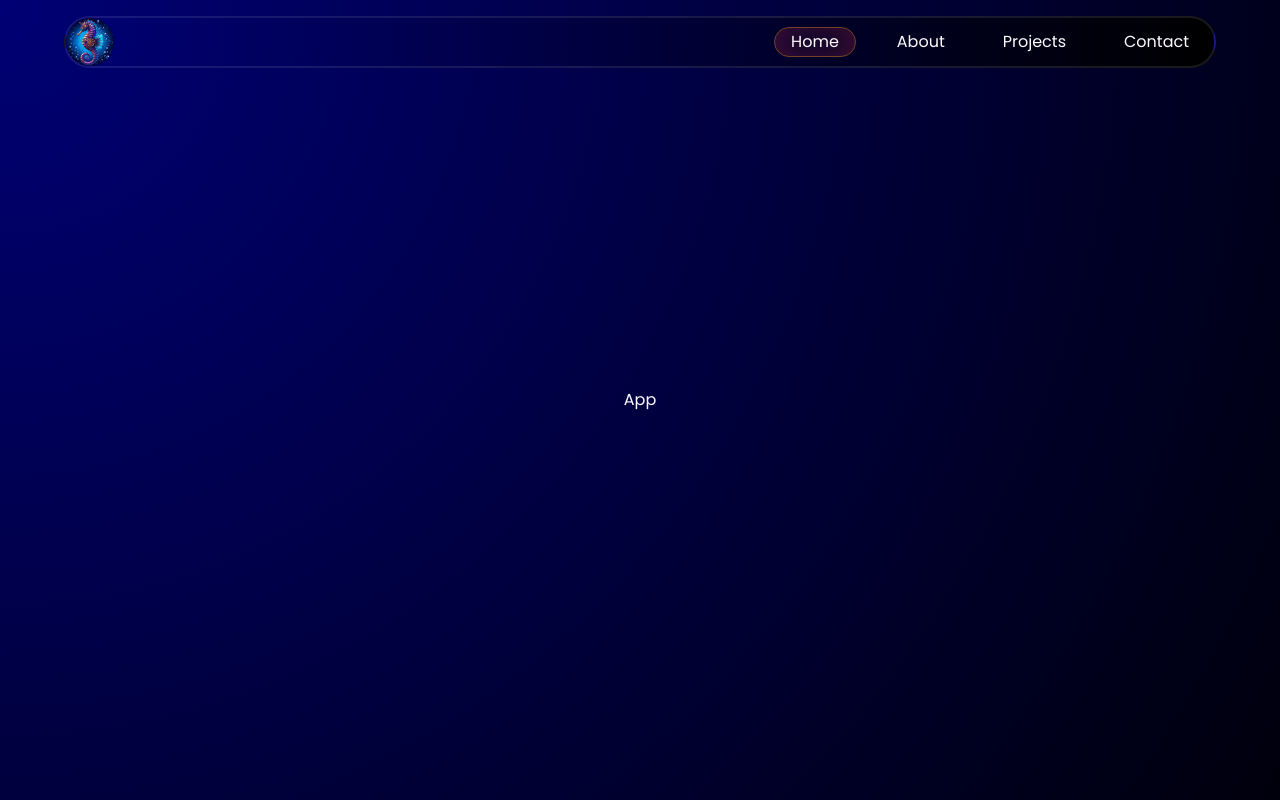
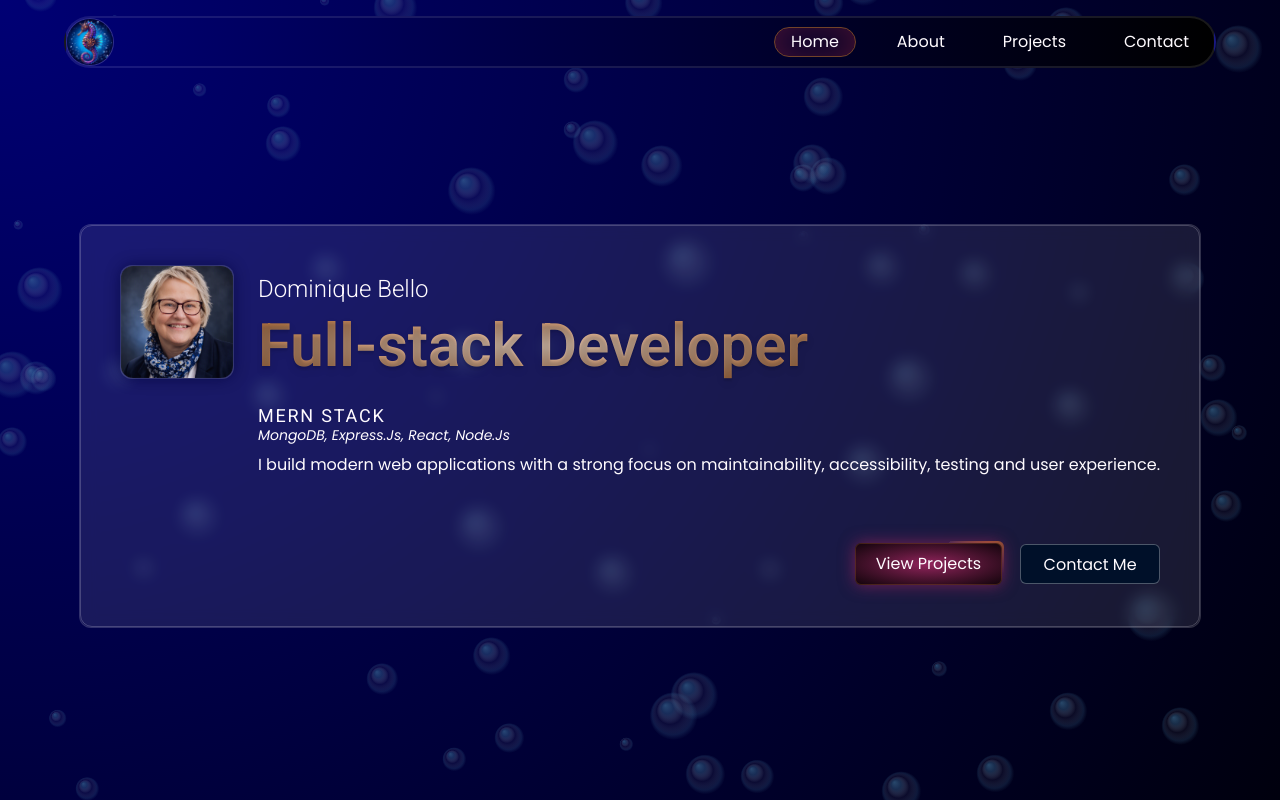
Before and after one commit to Catevika/catevika-portfolio-2027, a React (Vite) app: page / in a window 1280 px wide. Shown: the top 800 px of the page. Built offline with nearby package versions, Linux system fonts and the light colour scheme; grey boxes are pictures that could not be loaded.

Commit message:
Add Hero & Hero background + initialize About

```diff
--- a/src/App.tsx
+++ b/src/App.tsx
@@ -1,8 +1,12 @@
+import About from "./components/About";
+import Hero from "./components/Hero";
+
 function App() {
   return (
-    <section id="hero">
-      <div>App</div>
-    </section>
+    <main>
+      <Hero />
+      <About />
+    </main>
   );
 }
 
--- /dev/null
+++ b/src/components/About.tsx
@@ -0,0 +1,5 @@
+function About() {
+  return <section id="about">About</section>;
+}
+
+export default About;
--- /dev/null
+++ b/src/components/Hero.tsx
@@ -0,0 +1,58 @@
+import HeroBackground from "./HeroBackground";
+
+function Hero() {
+  return (
+    <section id="hero">
+      <HeroBackground />
+
+      <div className="glass-card hero-container">
+        <div className="hero-sub-container">
+          <div className="hero-top">
+            <div className="glass-card hero-img-container animate-reveal-radial">
+              <a href="#about">
+                <img
+                  alt="Profile"
+                  src="/src/assets/images/Profile.png"
+                  className="hero-img"
+                  title="Go to About me"
+                />
+              </a>
+            </div>
+
+            <div className="-mt-16 hero-content lg:mt-0">
+              <div className="hero-headings animate-reveal-down">
+                <h2>Dominique Bello</h2>
+                <h1 className="text-gradient-gold text-shadow-black/10 text-shadow-lg">
+                  Full-stack Developer
+                </h1>
+                <h3 className="hero-stack">MERN Stack </h3>
+                <p className="short-note">
+                  MongoDB, Express.js, React, Node.js
+                </p>
+                <p>
+                  I build modern web applications with a strong focus on
+                  maintainability, accessibility, testing and user experience.
+                </p>
+              </div>
+            </div>
+          </div>
+
+          <div className="hero-buttons">
+            <a href="#projects" className="btn-link">
+              <button type="button" className="btn-animated-cta">
+                <div className="btn-text">View Projects</div>
+              </button>
+            </a>
+            <a href="#contact" className="btn-link">
+              <button type="button" className="btn">
+                Contact Me
+              </button>
+            </a>
+          </div>
+        </div>
+      </div>
+    </section>
+  );
+}
+
+export default Hero;
--- /dev/null
+++ b/src/components/HeroBackground.tsx
@@ -0,0 +1,139 @@
+import { useEffect, useRef } from "react";
+import type { CircleElement } from "../types";
+
+function HeroBackground() {
+  const canvasRef = useRef<HTMLCanvasElement | null>(null);
+
+  useEffect(() => {
+    const c = canvasRef.current;
+    if (!c) return;
+
+    const ctx = c.getContext("2d");
+    if (!ctx) return;
+
+    const context = ctx;
+
+    const cw = (c.width = window.innerWidth);
+    const ch = (c.height = window.innerHeight);
+
+    const howMany = 75;
+    const rad = Math.PI / 180;
+
+    const Rgrd = Math.sqrt(ch * ch + (cw / 2) * (cw / 2));
+    const backgroundGrd = context.createRadialGradient(
+      cw / 2,
+      0,
+      0,
+      cw / 2,
+      0,
+      Rgrd,
+    );
+    backgroundGrd.addColorStop(0, "#badbf5");
+    backgroundGrd.addColorStop(0.35, "#53a5dd");
+    backgroundGrd.addColorStop(0.75, "#306eab");
+    backgroundGrd.addColorStop(1, "#22417a");
+
+    const randomInt = (mn: number, mx: number): number =>
+      Math.floor(Math.random() * (mx - mn + 1) + mn);
+
+    const Grd = (x: number, y: number, r: number): CanvasGradient => {
+      // Light from above-left
+      const highlightX = x - r * 0.35;
+      const highlightY = y - r * 0.45;
+
+      const g = context.createRadialGradient(
+        highlightX,
+        highlightY,
+        0,
+        x,
+        y,
+        r,
+      );
+
+      // Stronger highlight (but still soft)
+      g.addColorStop(0, "oklch(60.749% 0.08652 237.446 / 0.52)");
+
+      // Stronger glow
+      g.addColorStop(0.25, "oklch(60.749% 0.08652 237.446 / 0.32)");
+
+      // Slightly more visible interior
+      g.addColorStop(0.55, "rgba(255,255,255,0.045)");
+
+      // More defined rim (but still soft)
+      g.addColorStop(0.85, "oklch(60.749% 0.08652 237.446 / 0.18)");
+
+      // Fully transparent edge
+      g.addColorStop(1, "oklch(60.749% 0.08652 237.446 / 0)");
+
+      return g;
+    };
+
+    function createCircle(): CircleElement {
+      const r = randomInt(5, 25);
+      const cx = Math.round(Math.random() * cw) + 1;
+      const cy = Math.round(Math.random() * ch) + 1;
+
+      return {
+        cx,
+        cy,
+        x: cx,
+        y: cy,
+        r,
+        lift: randomInt(2, 10) / 10,
+        driftFlag: Math.random() < 0.5,
+        a: (Math.round(Math.random() * 360) + 1) * rad,
+        grd: Grd(cx, cy, r),
+      };
+    }
+
+    const circles: CircleElement[] = Array.from(
+      { length: howMany },
+      createCircle,
+    );
+
+    function circle(
+      cx: number,
+      cy: number,
+      radius: number,
+      fill: CanvasGradient,
+    ): void {
+      context.save();
+      context.fillStyle = fill;
+      context.beginPath();
+      context.arc(cx, cy, radius, 0, Math.PI * 2);
+      context.fill();
+      context.restore();
+    }
+
+    let requestId: number;
+
+    function draw() {
+      context.clearRect(0, 0, cw, ch);
+
+      for (const e of circles) {
+        e.a += 0.1;
+
+        e.cy = e.cy < -e.r ? ch + e.r : e.cy - e.lift;
+
+        if (e.cx <= e.x - 10) e.driftFlag = true;
+        else if (e.cx >= e.x + 10) e.driftFlag = false;
+
+        e.cx += e.driftFlag ? 0.15 : -0.15;
+
+        e.grd = Grd(e.cx, e.cy, e.r);
+
+        circle(e.cx, e.cy, e.r, e.grd);
+      }
+
+      requestId = requestAnimationFrame(draw);
+    }
+
+    requestId = requestAnimationFrame(draw);
+
+    return () => cancelAnimationFrame(requestId);
+  }, []);
+
+  return <canvas ref={canvasRef} className="hero-background" />;
+}
+
+export default HeroBackground;
--- a/src/index.css
+++ b/src/index.css
@@ -1,5 +1,25 @@
 @import url("https://fonts.googleapis.com/css2?family=Poppins:ital,wght@0,100;0,200;0,300;0,400;0,500;0,600;0,700;0,800;0,900;1,100;1,200;1,300;1,400;1,500;1,600;1,700;1,800;1,900&family=Roboto:ital,wght@0,100..900;1,100..900&display=swap");
 @import "tailwindcss";
+
+@property --angle {
+	syntax: "<angle>";
+	inherits: false;
+	initial-value: 0deg;
+}
+
+@keyframes rotate {
+	from {
+		--angle: 0deg;
+	}
+	to {
+		--angle: 360deg;
+	}
+}
+
+@utility text-gradient-* {
+	@apply bg-clip-text text-transparent inline-block;
+	background-image: --value(--gradient-*);
+}
 
 @theme {
 	/* Fonts */
@@ -16,11 +36,47 @@
 	--color-light-gold: oklch(85.775% 0.0538 61.433);
 	--color-gold: oklch(55.478% 0.1109 56.711);
 	--color-cyan: oklch(60.749% 0.08652 237.446);
+
+	/* text gradient stops */
+	--c1: var(--color-light-gold);
+	--c2: var(--color-gold);
+
+	--gradient-gold: radial-gradient(at center, var(--c1) 5%, var(--c2));
+
+	--animate-reveal-down: reveal-down 2s cubic-bezier(0.16, 1, 0.3, 1) both;
+	--animate-reveal-radial: reveal-radial 1.5s ease-in;
+
+	@keyframes reveal-down {
+		from {
+			clip-path: inset(0 0 100% 0);
+			opacity: 0;
+		}
+
+		to {
+			clip-path: inset(0 0 0 0);
+			opacity: 1;
+		}
+	}
+
+	@keyframes reveal-radial {
+		from {
+			transform: scale(0);
+			opacity: 0;
+		}
+		to {
+			transform: scale(1);
+			opacity: 1;
+		}
+	}
 }
 
 @layer base {
+	html {
+		@apply bg-black;
+	}
+
   :root {
-    @apply relative bg-radial-[circle_at_left_top,navy_-10%,black_100%] font-sans text-base text-white max-w-360 mx-auto w-full min-h-dvh overflow-x-hidden;
+    @apply relative bg-radial-[circle_at_left_top,navy_-10%,black_100%] bg-no-repeat font-sans text-base text-white max-w-360 mx-auto w-full min-h-dvh overflow-x-hidden;
 
     font-synthesis: none;
     text-rendering: optimizeLegibility;
@@ -65,6 +121,20 @@
 
   .short-note {
     @apply text-sm italic capitalize tracking-normal m-0;
+  }
+}
+
+@layer utilities {
+	.glass-card {
+		@apply bg-white/10 backdrop-blur-sm border border-white/10 rounded-xl before:content-[""] before:absolute before:inset-0 before:rounded-xl before:border before:border-white/20;
+	}
+
+	.glass-menu {
+		@apply bg-white/10 backdrop-blur-sm border border-white/10 rounded-lg before:content-[""] before:absolute before:inset-0 before:rounded-lg before:border before:border-white/20;
+	}
+
+	.glass-round {
+		@apply bg-white/10 backdrop-blur-sm border border-white/10 rounded-full before:content-[""] before:absolute before:inset-0 before:rounded-full before:border before:border-white/20;
 	}
 }
 
@@ -151,5 +221,65 @@
 
 	#hero {
 		@apply flex flex-col items-center justify-center h-dvh z-0 overflow-hidden;
+
+		.hero-background {
+			@apply absolute top-0 left-0 -z-1 pointer-events-none max-w-360 w-dvw max-h-dvh;
+		}
+
+		.hero-container {
+			@apply flex flex-col items-center z-2 p-4 sm:p-10 mt-13;
+		}
+
+		.hero-sub-container {
+			@apply flex flex-col items-center z-3;
+		}
+
+		.hero-top {
+			@apply flex flex-col justify-center items-center lg:flex-row lg:justify-start lg:items-start gap-4 lg:gap-6;
+		}
+
+		.hero-img-container {
+			@apply translate-y-[-50%] sm:translate-y-0 sm:ml-auto;
+		}
+
+		.hero-img {
+			@apply w-28 h-28 rounded-xl opacity-90 shadow-[0_0_16px_rgba(2,7,60,0.8)];
+		}
+
+		.hero-content {
+			@apply flex flex-col items-center gap-6;
+		}
+
+		.hero-headings {
+			@apply flex flex-col items-start justify-center;
+		}
+
+		.hero-stack {
+			@apply mb-0;
+		}
+
+		.hero-stack p {
+			@apply mt-0;
+		}
+
+		.hero-buttons {
+			@apply flex flex-wrap items-center justify-center md:justify-end gap-4 w-full mt-16;
+		}
+
+		.btn-link {
+			@apply no-underline text-inherit;
+		}
+
+		.btn-animated-cta {
+			@apply relative rounded-md p-0.5 before:content-[''] before:absolute before:inset-0 before:rounded-md before:bg-[conic-gradient(from_var(--angle),color-mix(in_oklch,var(--color-white)_10%,transparent),var(--color-gold),transparent_15%)] before:animate-[rotate_5s_linear_infinite] hover:before:animate-none motion-reduce:animate-none hover:before:bg-none;
+		}
+
+		.btn-text {
+			@apply relative z-4 rounded-md px-5 py-2 text-white hover:bg-navy/50 hover:text-white/80 duration-200 transition-colors border bg-[radial-gradient(at_center,var(--color-pink)_2%,var(--color-red))] border-gold/30 hover:border-white/30 shadow-[0_0_16px_rgba(144,35,91,0.8)];
+		}
+
+		.btn {
+			@apply z-4 rounded-md px-5 py-2 text-white transition-colors duration-200 hover:bg-navy/50 hover:text-white/80 bg-black w-35 h-10 border border-white/30;
 		}
 	}
+}
```
Also changed, not shown: src/main.tsx (+6 -4 lines), src/types/index.ts (+12 -0 lines), src/assets/images/Profile.png (added). Lines whose indentation alone changed are shown as unchanged.
